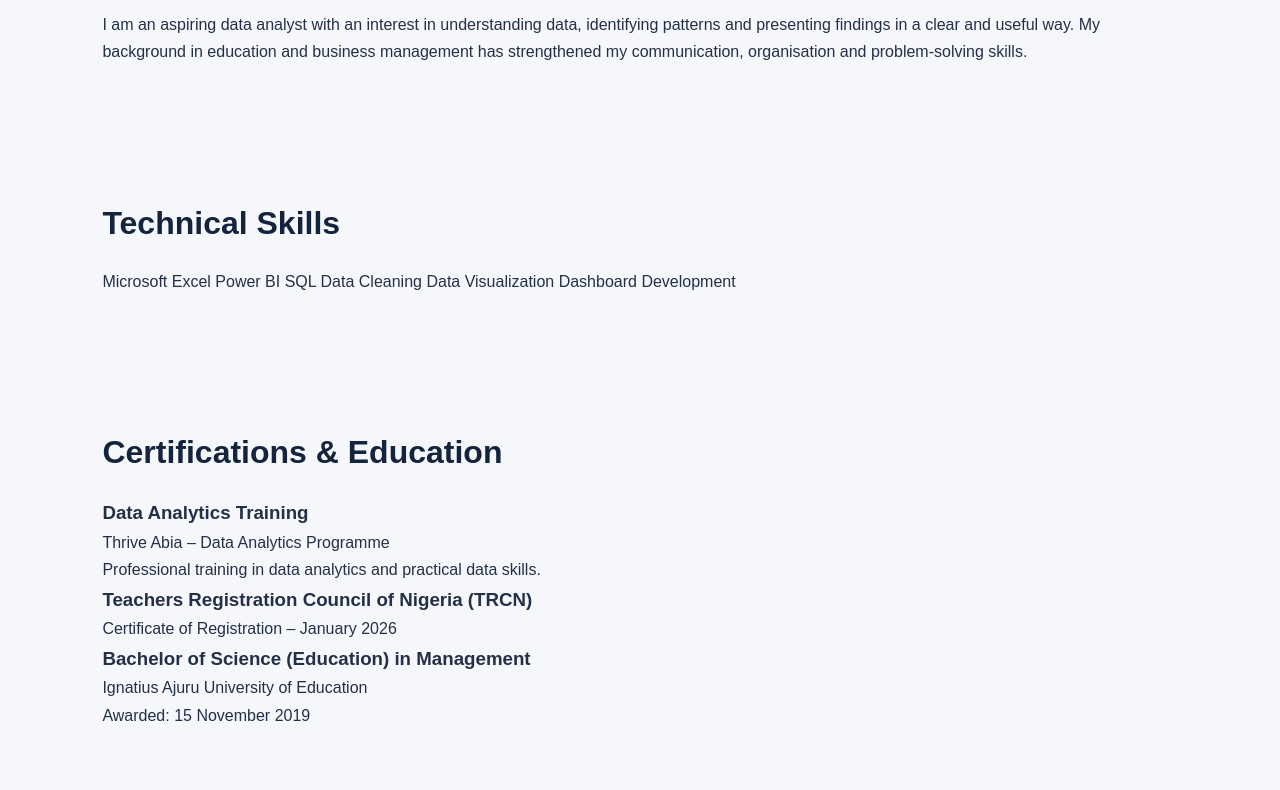
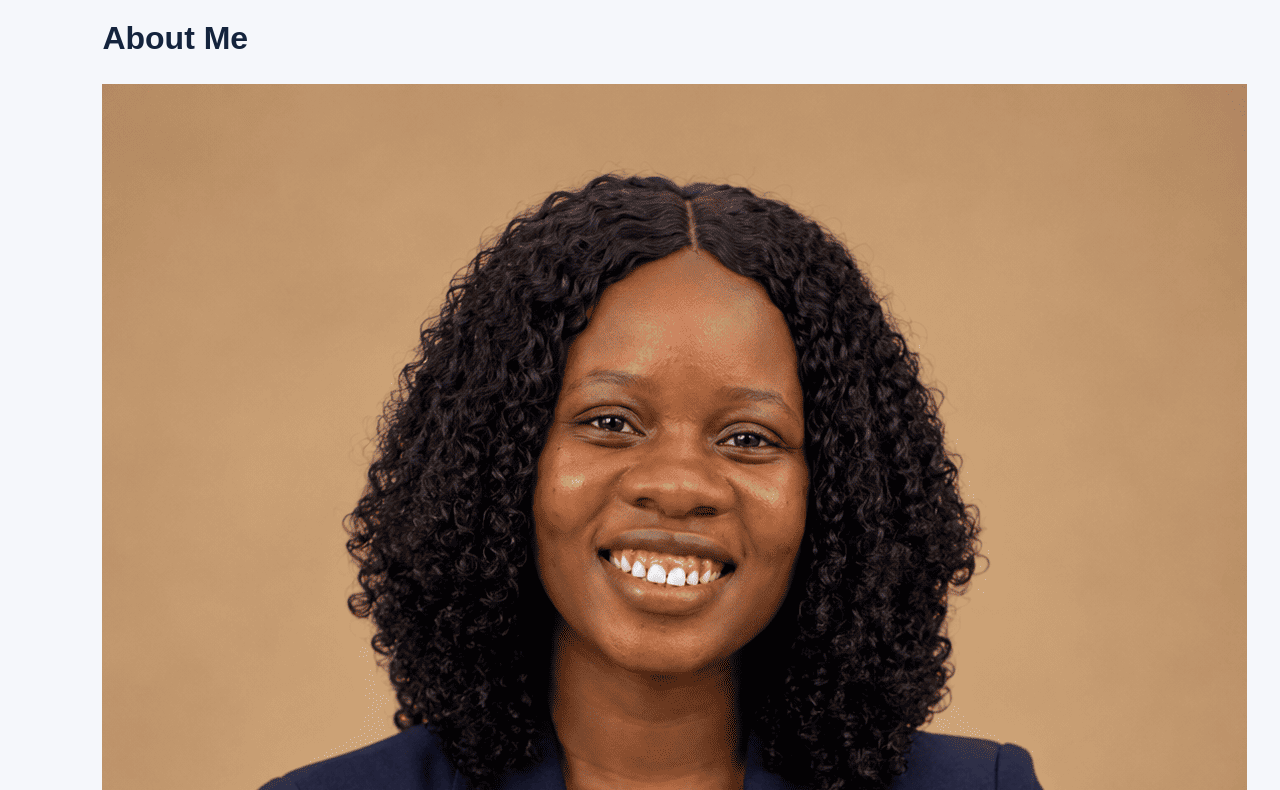
Before and after one commit to emelechinaza33-creator/chinaza-data-analytics-portfolio, a plain HTML site: page index.html in a window 1280 px wide. Shown: the part 757-1547 px from the top of the page. Drawn offline with Linux system fonts and the light colour scheme.

Commit message:
Update index.html

```diff
--- a/index.html
+++ b/index.html
@@ -34,6 +34,9 @@
 
     <section id="about">
       <h2>About Me</h2>
+      <h2>About Me</h2>
+<img src="file_0000000064b88246875e40f422ceeb57%20(1)%20(1).png" alt="Chinaza Patience Emele" class="profile-photo">
+<p>
       <p>
         I am an aspiring data analyst with an interest in understanding
         data, identifying patterns and presenting findings in a clear
```
